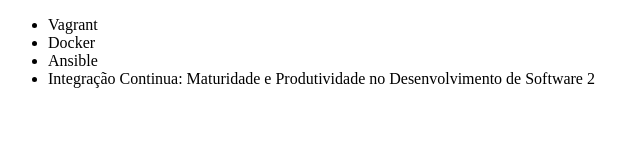
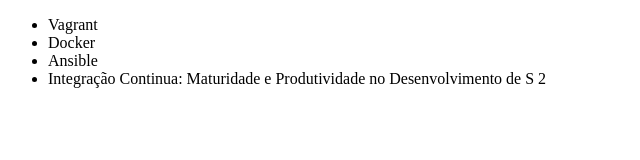
Before and after one commit to lucas2reis/teste-git, a plain HTML site: page index.html in a window 1280 px wide. Shown: the full height of the page, 0-640 px from the left. Drawn offline with Linux system fonts and the light colour scheme.

Commit message:
renomeando index.html

```diff
--- a/index.html
+++ b/index.html
@@ -9,7 +9,7 @@
             <li>Vagrant</li>
             <li>Docker</li>
             <li>Ansible</li>
-            <li>Integração Continua: Maturidade e Produtividade no Desenvolvimento de Software 2</li>
+            <li>Integração Continua: Maturidade e Produtividade no Desenvolvimento de S 2</li>
         </ul>
     </body>
 </html>
```
